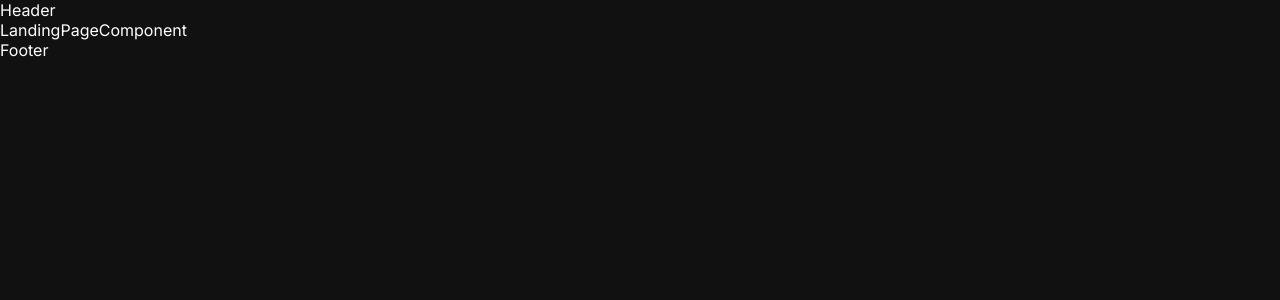
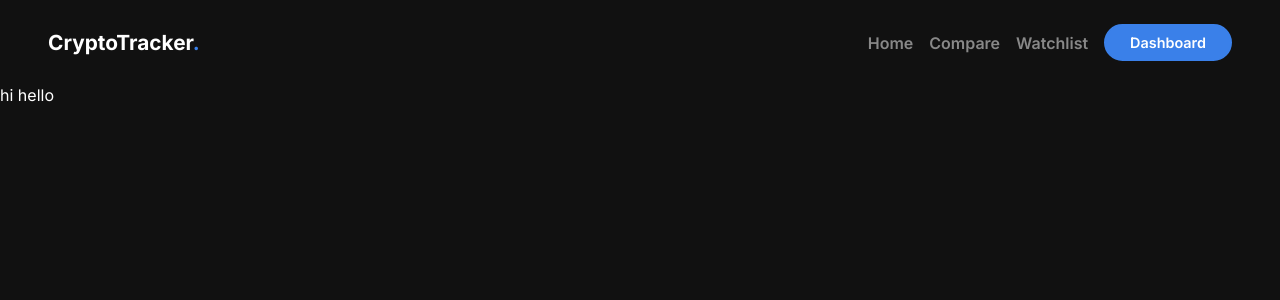
Before and after one commit to AVIVASHISHTA29/crypto-dashboard-dec, a React (Create React App) app: page /dashboard in a window 1280 px wide. Shown: the top 300 px of the page. Built offline with nearby package versions, Linux system fonts and the light colour scheme.

Commit message:
mui drawer + header

```diff
--- a/package.json
+++ b/package.json
@@ -3,6 +3,10 @@
   "version": "0.1.0",
   "private": true,
   "dependencies": {
+    "@emotion/react": "^11.10.5",
+    "@emotion/styled": "^11.10.5",
+    "@mui/icons-material": "^5.10.16",
+    "@mui/material": "^5.10.17",
     "@testing-library/jest-dom": "^5.16.5",
     "@testing-library/react": "^13.4.0",
     "@testing-library/user-event": "^13.5.0",
--- a/src/App.css
+++ b/src/App.css
@@ -0,0 +1,3 @@
+.App {
+  min-height: 200vh;
+}
--- a/src/App.js
+++ b/src/App.js
@@ -7,8 +7,7 @@
   return (
     <div className="App">
       <Header />
-      <LandingPageComponent />
-      <Footer />
+      hi hello
     </div>
   );
 }
--- /dev/null
+++ b/src/components/Common/Button/button.js
@@ -0,0 +1,15 @@
+import React from "react";
+import "./styles.css";
+
+function Button({ text, onClick, outlined }) {
+  return (
+    <div
+      className={outlined ? "btn-outlined" : "btn-div"}
+      onClick={() => onClick()}
+    >
+      {text}
+    </div>
+  );
+}
+
+export default Button;
--- /dev/null
+++ b/src/components/Common/Button/styles.css
@@ -0,0 +1,30 @@
+.btn-div {
+  padding: 0.5rem 1.5rem;
+  font-size: 0.9rem;
+  background-color: var(--blue);
+  border: 2px solid var(--blue);
+  border-radius: 3rem;
+  cursor: pointer;
+  font-weight: 600;
+}
+
+.btn-div:hover {
+  box-shadow: 4px 4px 10px rgba(58, 128, 233, 0.5);
+  transition: all 0.3s;
+}
+
+.btn-outlined {
+  padding: 0.5rem 1.5rem;
+  font-size: 0.9rem;
+  border: 2px solid var(--blue);
+  border-radius: 3rem;
+  cursor: pointer;
+  font-weight: 600;
+  background-color: var(--black);
+  color: var(--white);
+}
+
+.btn-outlined:hover {
+  background-color: var(--blue);
+  transition: all 0.3s;
+}
--- /dev/null
+++ b/src/components/Common/Header/Drawer.js
@@ -0,0 +1,30 @@
+import React, { useState } from "react";
+import Drawer from "@mui/material/Drawer";
+import MenuRoundedIcon from "@mui/icons-material/MenuRounded";
+import Button from "../Button/button";
+
+export default function MobileDrawer() {
+  const [flag, setFlag] = useState(false);
+
+  return (
+    <div className="drawer-wrapper">
+      <MenuRoundedIcon className="link" onClick={() => setFlag(true)} />
+      <Drawer anchor={"right"} open={flag} onClose={() => setFlag(false)}>
+        <div className="mobile-drawer">
+          <a href="/">
+            <p className="link">Home</p>
+          </a>
+          <a href="/">
+            <p className="link">Compare</p>
+          </a>
+          <a href="/">
+            <p className="link">Watchlist</p>
+          </a>
+          <a href="/">
+            <p className="link">Dashboard</p>
+          </a>
+        </div>
+      </Drawer>
+    </div>
+  );
+}
--- a/src/components/Common/Header/index.js
+++ b/src/components/Common/Header/index.js
@@ -1,8 +1,34 @@
 import React from "react";
+import Button from "../Button/button";
+import MobileDrawer from "./Drawer";
 import "./styles.css";
 
 function Header() {
-  return <div>Header</div>;
+  return (
+    <div className="header">
+      <h1>
+        CryptoTracker<span style={{ color: "var(--blue)" }}>.</span>
+      </h1>
+      <div className="links-flex">
+        <a href="/">
+          <p className="link">Home</p>
+        </a>
+        <a href="/">
+          <p className="link">Compare</p>
+        </a>
+        <a href="/">
+          <p className="link">Watchlist</p>
+        </a>
+        <Button
+          text="Dashboard"
+          onClick={() => {
+            console.log("btn-clicked!!!");
+          }}
+        />
+      </div>
+      <MobileDrawer />
+    </div>
+  );
 }
 
 export default Header;
--- a/src/components/Common/Header/styles.css
+++ b/src/components/Common/Header/styles.css
@@ -0,0 +1,59 @@
+.header {
+  position: sticky;
+  top: 0;
+  background-color: var(--black);
+  padding: 1.5rem 3rem;
+  display: flex;
+  justify-content: space-between;
+  align-items: center;
+  z-index: 100;
+}
+
+.header h1 {
+  margin: 0;
+  font-size: 1.3rem;
+}
+
+.links-flex {
+  display: flex;
+  justify-content: flex-end;
+  align-items: center;
+  gap: 1rem;
+}
+
+.link {
+  color: var(--grey);
+  font-weight: 600;
+  margin: 0px;
+}
+
+.link:hover {
+  color: var(--white);
+  transition: all 0.3s;
+  cursor: pointer;
+}
+.drawer-wrapper {
+  display: none;
+}
+
+@media only screen and (max-width: 800px) {
+  .header {
+    padding: 1.5rem;
+  }
+
+  .links-flex {
+    display: none;
+  }
+  .drawer-wrapper {
+    display: block;
+  }
+  .mobile-drawer {
+    width: 40vw;
+    height: 100vh;
+    background-color: var(--black);
+    padding: 1.5rem;
+    display: flex;
+    flex-direction: column;
+    gap: 1rem;
+  }
+}
```
Also changed, not shown: 1 other file (tests, documents, lock files or other folders).
